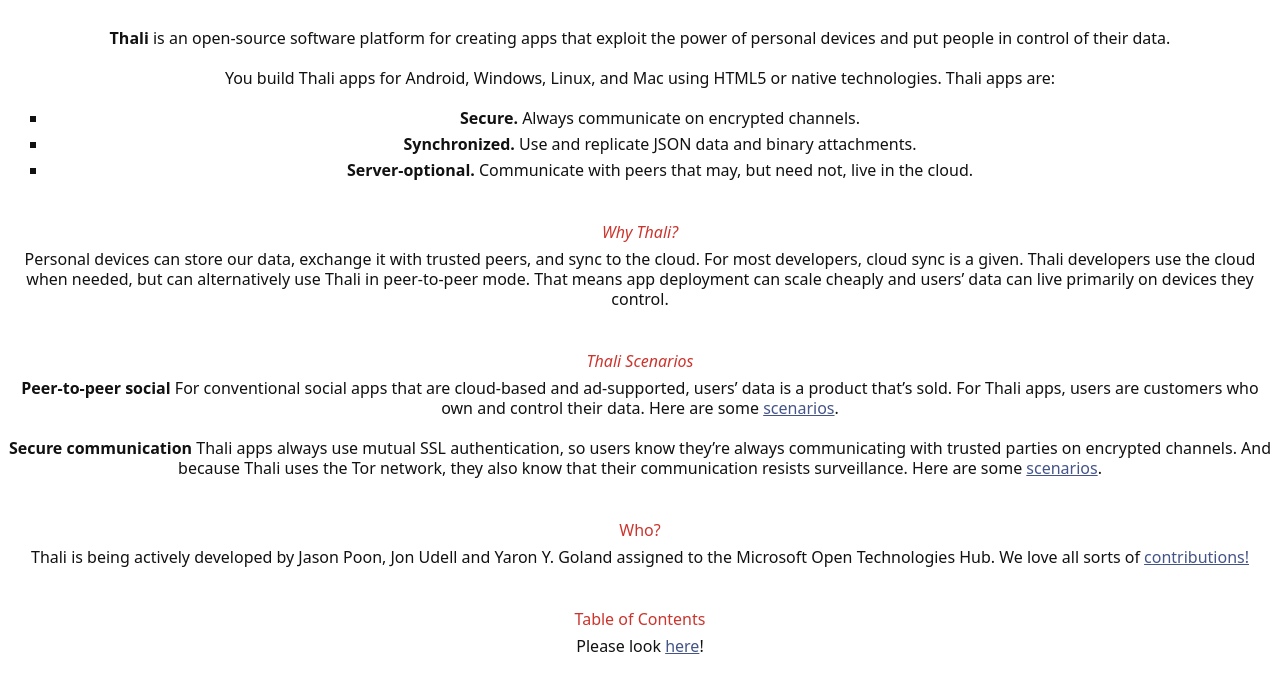
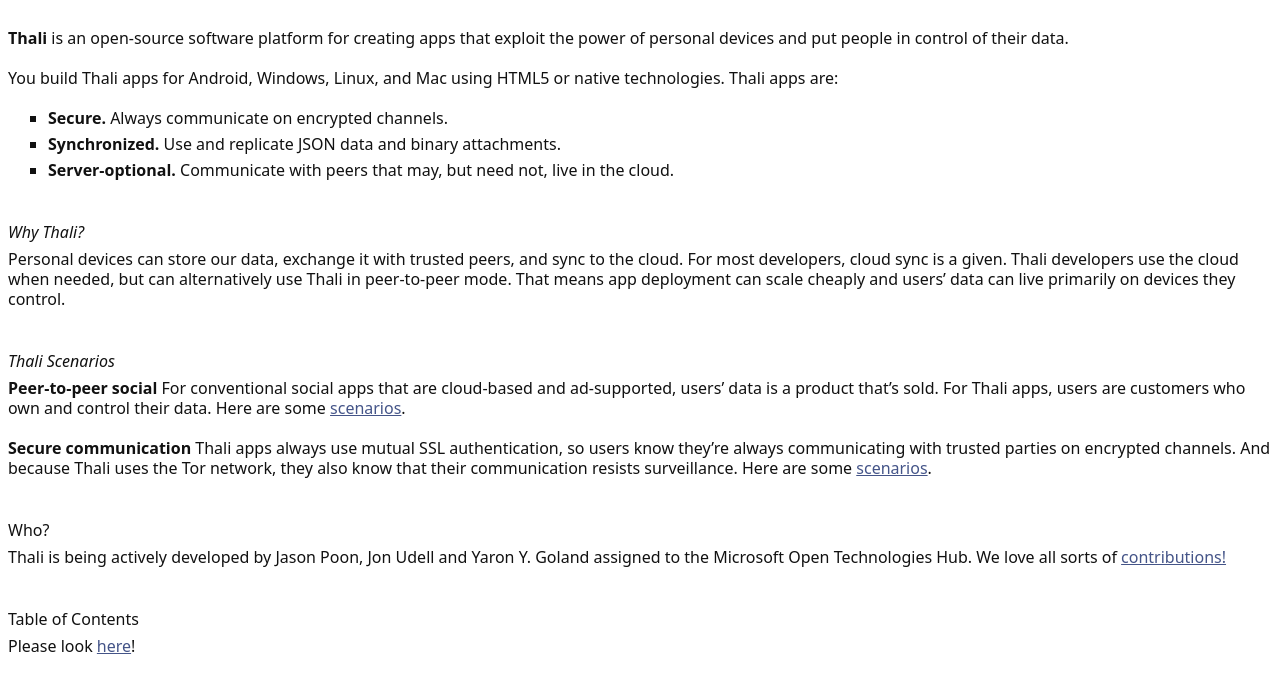
Before and after one commit to judell/thali, a Jekyll site: the page built from index.md, in a window 1280 px wide. Shown: the top 693 px of the page. Built offline with Jekyll 4.4.1, drawn with Linux system fonts in a browser that asks for light colours.

Commit message:
Update stylesheet.css

```diff
--- a/stylesheets/stylesheet.css
+++ b/stylesheets/stylesheet.css
@@ -12,7 +12,6 @@
   font-size: 16px;
   line-height: 20px;
   font-family: 'Noto Sans', "Helvetica Neue", Helvetica, sans-serif;
-  text-align: center;
 }
 
 h1, h2, h3, h4 {
@@ -21,7 +20,6 @@
   line-height: 24px;
   margin: 40px 0 5px;
   text-rendering: optimizeLegibility;
-  color: #CC342D;
 }
 
 h1 {
```
